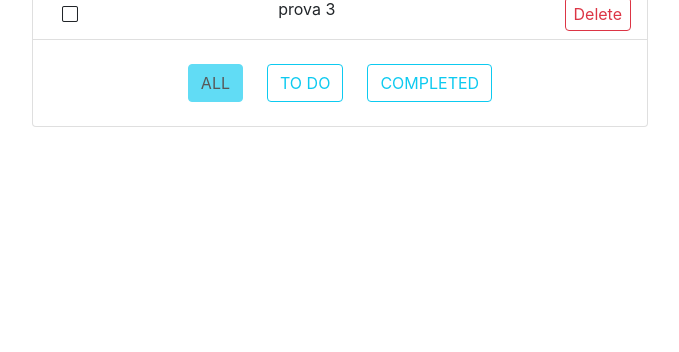
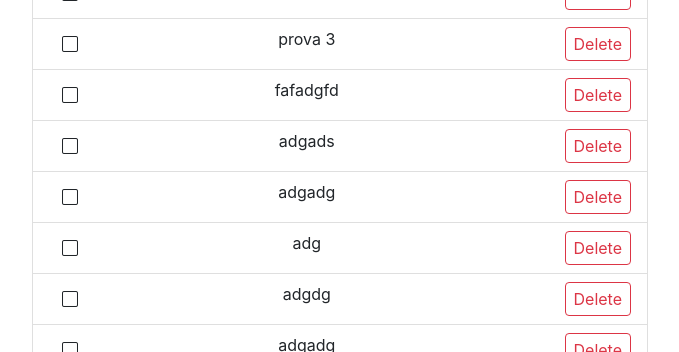
Before and after one commit to andreaMolteni/myReactApp, a React (Create React App) app: page /todos in a window 1280 px wide. Shown: the part 600-952 px from the top of the page, without its empty margins (300-979 px from the left). Before the commit the page ends 800 px from the top, so only its background shows below. Built offline with nearby package versions, Linux system fonts and the light colour scheme; data requests are answered from the project's data file.

Commit message:
aggiunta navbar

```diff
--- a/db.json
+++ b/db.json
@@ -3,56 +3,106 @@
     {
       "name": "Studiare Docker",
       "dueDate": "11/10/2021",
-      "user_id": 3,
+      "user_id": 1,
       "id": 3,
       "completed": false
     },
     {
       "name": "Studiare AWS Services",
       "dueDate": "11/10/2021",
-      "user_id": 4,
+      "user_id": 1,
       "id": 4,
       "completed": true
     },
     {
       "name": "approfondire Symfony e Laravel",
       "dueDate": "3/11/2021",
-      "user_id": 5,
+      "user_id": 1,
       "id": 5,
       "completed": true
     },
     {
       "name": "sfgj",
       "dueDate": "3/11/2021",
-      "user_id": null,
+      "user_id": 1,
       "id": 7,
       "completed": true
     },
     {
       "name": "new to do",
       "dueDate": "3/11/2021",
-      "user_id": null,
+      "user_id": 1,
       "id": 8
     },
     {
       "name": "Prova",
       "dueDate": "21/10/2021",
-      "user_id2": 3,
+      "user_id": 1,
       "completed": false,
       "id": 9
     },
     {
       "name": "gdsf",
       "dueDate": "16/11/2021",
-      "user_id": null,
+      "user_id": 1,
       "id": 10,
       "completed": false
     },
     {
       "name": "prova 3",
       "dueDate": "17/11/2021",
-      "user_id": null,
+      "user_id": 1,
       "id": 11
+    },
+    {
+      "name": "fafadgfd",
+      "dueDate": "17/11/2021",
+      "user_id": 1,
+      "id": 12
+    },
+    {
+      "name": "adgads",
+      "dueDate": "17/11/2021",
+      "user_id": 1,
+      "id": 13
+    },
+    {
+      "name": "adgadg",
+      "dueDate": "17/11/2021",
+      "user_id": 1,
+      "id": 14
+    },
+    {
+      "name": "adg",
+      "dueDate": "17/11/2021",
+      "user_id": 1,
+      "id": 15
+    },
+    {
+      "name": "adgdg",
+      "dueDate": "17/11/2021",
+      "user_id": 1,
+      "id": 16
+    },
+    {
+      "name": "adgadg",
+      "dueDate": "17/11/2021",
+      "user_id": 1,
+      "id": 17
+    }
+  ],
+  "list": [
+    {
+      "name": "work",
+      "created_at": "2021-11-17 23:45",
+      "user_id": 1,
+      "id": 0
+    },
+    {
+      "name": "home",
+      "created_at": "2021-11-17 23:45",
+      "user_id": 1,
+      "id": 1
     }
   ],
   "filter": {
--- a/src/App.css
+++ b/src/App.css
@@ -1,6 +1,10 @@
 
 body {
-  margin-top: 70px;
+  margin-top: 100px;
+}
+
+#app-header{
+  margin-bottom: 40px;
 }
 .filter-todo {
   width: 12 0px;
--- a/src/App.js
+++ b/src/App.js
@@ -2,9 +2,10 @@ import React, { useRef, useEffect } from 'react';
 import { useSelector, useDispatch } from 'react-redux';
 import { addTodo, fetchTodos } from './features/todos/todoSlice';
 import { filterTodo } from './features/todos/filterSlice';
-import MyLists from './features/lists/myLists'
+import MyLists from './features/lists/myLists';
+import Header from './components/Header';
 import MyTodos from './features/todos/myTodos';
-import { BrowserRouter, Routes, Route, Link } from 'react-router-dom';
+import { BrowserRouter, Routes, Route } from 'react-router-dom';
 import './App.css';
 
 function App() {  // dispatch è tra le prorprietà del componente App
@@ -50,8 +51,10 @@ function App() {  // dispatch è tra le prorprietà del componente App
   const todoEl = useRef('');
 
   return (
+    <>
+    <BrowserRouter>
+      <Header />
       <div className="App container-fluid">
-      <BrowserRouter>
           <div className="row d-flex justify-content-center  text-center">
             <Routes>
               <Route path="/todos" element={
@@ -64,16 +67,16 @@ function App() {  // dispatch è tra le prorprietà del componente App
                 />
               }
               />
-            <Route exact path="/" element={
-              <MyLists
-
-              />
-            }
-            />
+              <Route exact path="/lists" element={<MyLists/>}/>
+              <Route path="/" element={<MyLists/>} />
+              <Route path="/home" element={<MyLists/>} />
+              {/* <Route path="/" element={<Navigate replace to="/lists" />} />
+              <Route path="/home" element={<Navigate replace to="/lists" />} /> */}
             </Routes>
           </div>
+      </div>
       </BrowserRouter>
-    </div>
+    </>
   );
 }
 
```
Also changed, not shown: src/features/todos/todos.js (+12 -7 lines). Lines whose indentation alone changed are shown as unchanged.
